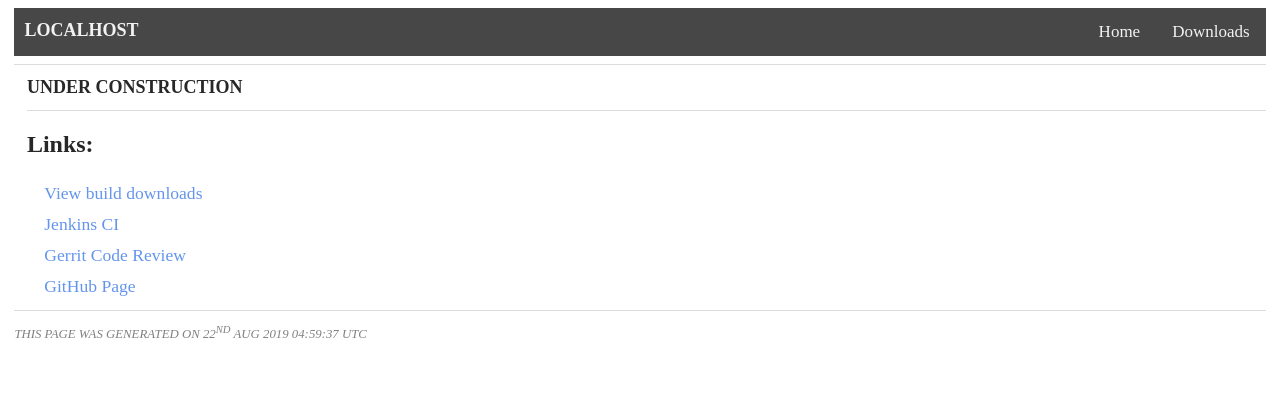
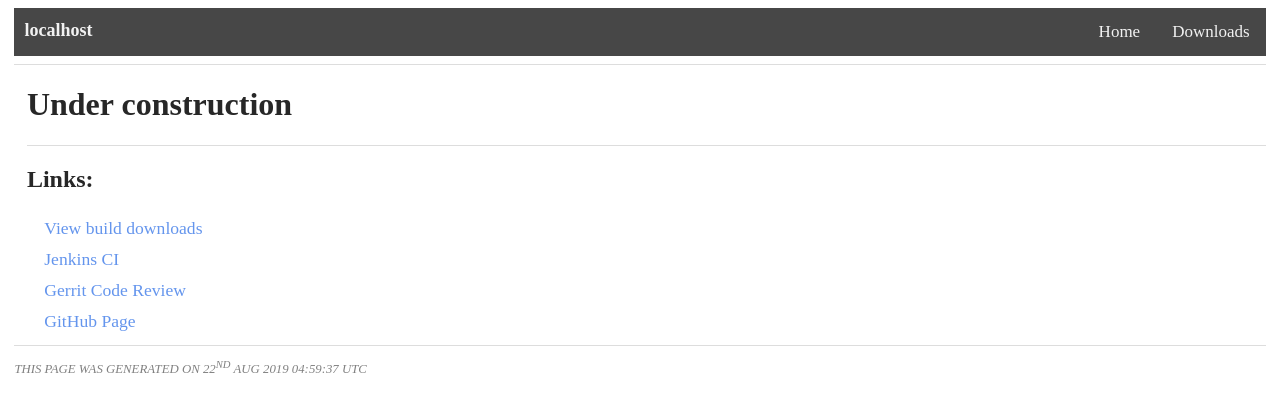
Before and after one commit to Galaxy-MSM8916/download.msm8916.com, a PHP site: page /?view=1 in a window 1280 px wide. Shown: the top 412 px of the page. Run offline with PHP 8.4, Linux system fonts and the light colour scheme; some libraries are stand-ins or nearby versions.

Commit message:
css: Merge h1 and #top_nav h1 and set text to lowercase
 - Merge since the top nav's h1 element is the only one we're interested
   in setting those properties on
 - Set text to lowercase

```diff
--- a/css/style.css
+++ b/css/style.css
@@ -56,12 +56,6 @@ hr {
     width: 100%;
 }
 
-h1 {
-    /* padding-left: 5%; */
-    font-size: 18px;
-    text-transform: uppercase;
-}
-
 .heading {
     font-family: 'Segoe UI', Tahoma, Geneva, Verdana, sans-serif;
 }
@@ -81,8 +75,10 @@ header {
 
 #top_nav h1 {
     float: left;
+    font-size: 18px;
     padding-left: 10px;
     color: #f2f2f2;
+    text-transform: lowercase;
 }
 
 #top_nav a {
```
